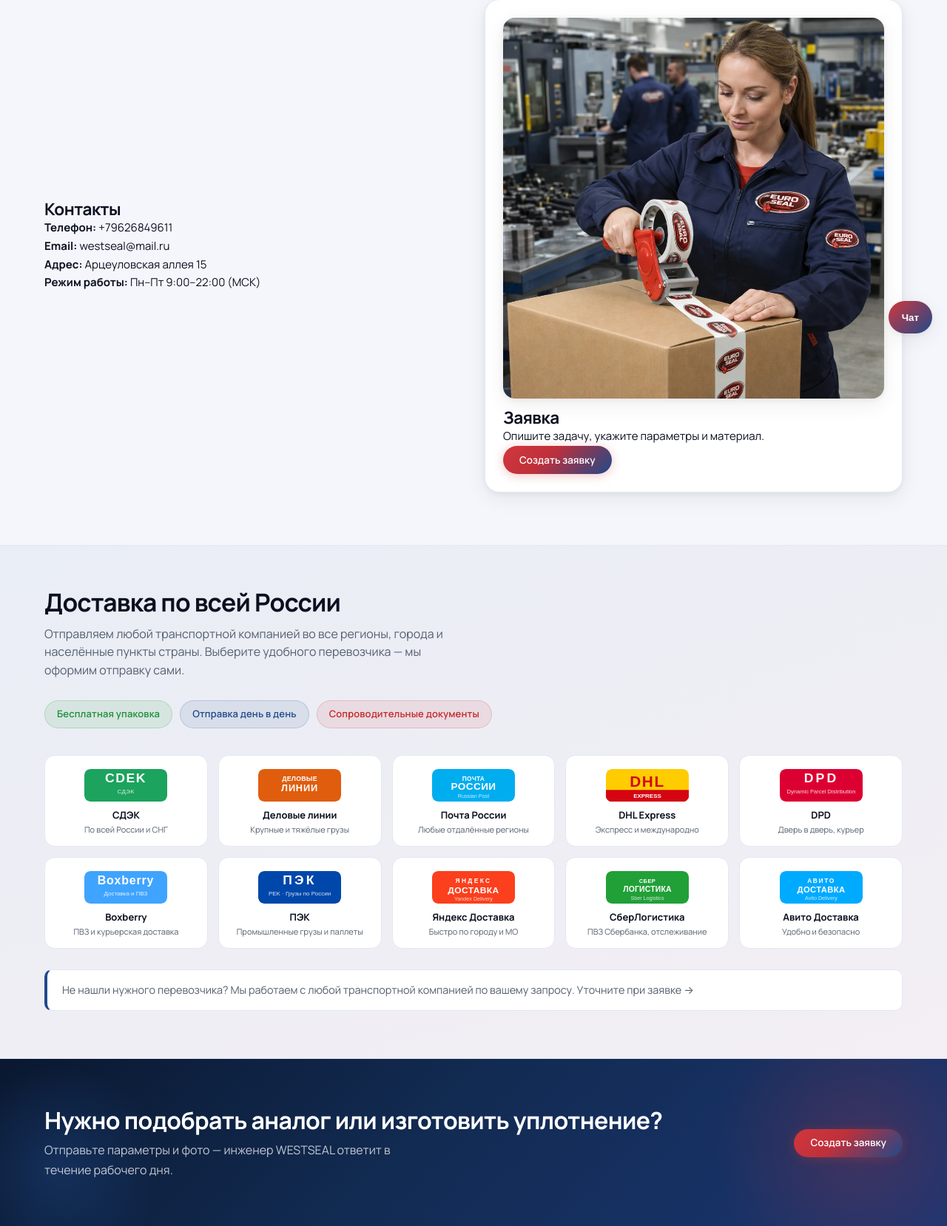
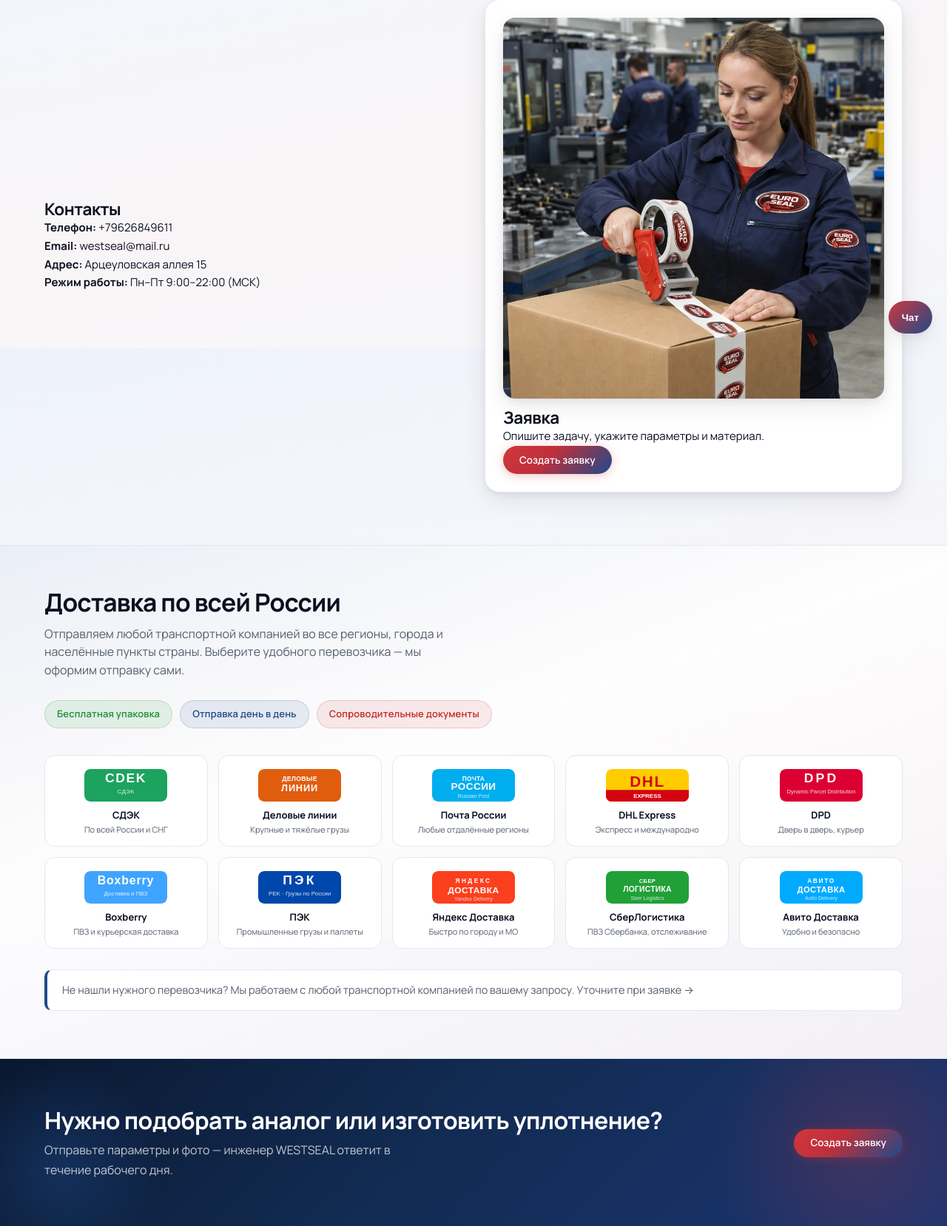
Before and after one commit to ITENCH21/westseal, a Django app: page /contacts/ in a window 1280 px wide. Shown: the part 329-1987 px from the top of the page at 74% size. Run offline with Django 5.2, Linux system fonts and the light colour scheme; data comes from the database, SQL or seed files in the repository; data that the repository does not hold is empty; parts of the project's set-up code (start-up, migrations or seed data) failed here and were passed over.

Commit message:
Add depth visual patch for site UI

```diff
--- /dev/null
+++ b/static/css/depth-patch.css
@@ -0,0 +1,225 @@
+/* ═══════════════════════════════════════════════════════════════
+   WESTSEAL — Патч: тени для объёма + градиент фона
+   Для светлой и тёмной темы
+   ═══════════════════════════════════════════════════════════════ */
+
+body:not(.theme-dark) {
+  background:
+    linear-gradient(
+      168deg,
+      #eef2fb 0%,
+      #f4f6fb 35%,
+      #f9f5f6 65%,
+      #f4f6fb 100%
+    );
+  background-attachment: fixed;
+}
+
+body.theme-dark {
+  background:
+    radial-gradient(
+      ellipse at 15% 5%,
+      rgba(31, 74, 138, 0.15) 0%,
+      transparent 50%
+    ),
+    radial-gradient(
+      ellipse at 85% 90%,
+      rgba(209, 55, 61, 0.06) 0%,
+      transparent 45%
+    ),
+    radial-gradient(
+      circle at 50% 30%,
+      #141b2c 0%,
+      #0b1120 45%,
+      #080d17 100%
+    );
+  background-attachment: fixed;
+}
+
+:root {
+  --shadow:
+    0 1px 2px rgba(11, 16, 32, 0.04),
+    0 4px 12px rgba(11, 16, 32, 0.06),
+    0 12px 32px rgba(11, 16, 32, 0.08);
+
+  --shadow-lg:
+    0 2px 4px rgba(11, 16, 32, 0.04),
+    0 8px 24px rgba(11, 16, 32, 0.08),
+    0 20px 48px rgba(11, 16, 32, 0.12);
+
+  --shadow-sm:
+    0 1px 3px rgba(11, 16, 32, 0.05),
+    0 4px 10px rgba(11, 16, 32, 0.04);
+
+  --shadow-hover:
+    0 2px 4px rgba(11, 16, 32, 0.04),
+    0 8px 20px rgba(11, 16, 32, 0.08),
+    0 16px 40px rgba(11, 16, 32, 0.10);
+}
+
+body.theme-dark {
+  --shadow:
+    0 1px 2px rgba(0, 0, 0, 0.20),
+    0 4px 14px rgba(0, 0, 0, 0.22),
+    0 12px 36px rgba(0, 0, 0, 0.18);
+
+  --shadow-lg:
+    0 2px 4px rgba(0, 0, 0, 0.18),
+    0 8px 28px rgba(0, 0, 0, 0.26),
+    0 24px 56px rgba(0, 0, 0, 0.22);
+
+  --shadow-sm:
+    0 1px 3px rgba(0, 0, 0, 0.18),
+    0 4px 12px rgba(0, 0, 0, 0.15);
+
+  --shadow-hover:
+    0 2px 4px rgba(0, 0, 0, 0.16),
+    0 8px 24px rgba(0, 0, 0, 0.24),
+    0 20px 48px rgba(0, 0, 0, 0.20),
+    0 0 0 1px rgba(43, 130, 255, 0.08);
+}
+
+.metric-card {
+  box-shadow: var(--shadow);
+  transition: transform 0.25s cubic-bezier(.4,0,.2,1),
+              box-shadow 0.25s cubic-bezier(.4,0,.2,1);
+}
+
+.metric-card:hover {
+  box-shadow: var(--shadow-hover);
+  transform: translateY(-3px);
+}
+
+body.theme-dark .metric-card {
+  border: 1px solid rgba(30, 42, 61, 0.6);
+  background:
+    linear-gradient(
+      145deg,
+      rgba(17, 26, 46, 0.95) 0%,
+      rgba(14, 21, 36, 0.90) 100%
+    );
+}
+
+.hero-card {
+  box-shadow: var(--shadow-lg);
+}
+
+body.theme-dark .hero-card {
+  box-shadow:
+    0 4px 16px rgba(0, 0, 0, 0.30),
+    0 16px 48px rgba(0, 0, 0, 0.25),
+    0 0 80px rgba(43, 130, 255, 0.04);
+}
+
+.catalog-tile {
+  box-shadow: var(--shadow);
+  transition: transform 0.22s cubic-bezier(.4,0,.2,1),
+              box-shadow 0.22s cubic-bezier(.4,0,.2,1),
+              border-color 0.22s;
+}
+
+.catalog-tile:hover {
+  box-shadow: var(--shadow-hover);
+  transform: translateY(-2px);
+  border-color: var(--red);
+}
+
+body.theme-dark .catalog-tile {
+  background:
+    linear-gradient(
+      155deg,
+      rgba(17, 26, 46, 1) 0%,
+      rgba(13, 20, 35, 1) 100%
+    );
+  border-color: rgba(30, 42, 61, 0.7);
+}
+
+body.theme-dark .catalog-tile:hover {
+  border-color: rgba(43, 130, 255, 0.4);
+  box-shadow:
+    var(--shadow-hover),
+    0 0 20px rgba(43, 130, 255, 0.06);
+}
+
+.catalog-card {
+  box-shadow: var(--shadow-sm);
+  transition: transform 0.22s cubic-bezier(.4,0,.2,1),
+              box-shadow 0.22s cubic-bezier(.4,0,.2,1),
+              border-color 0.22s;
+}
+
+.catalog-card:hover {
+  box-shadow: var(--shadow-hover);
+  transform: translateY(-2px);
+  border-color: var(--red);
+}
+
+body.theme-dark .catalog-card {
+  background:
+    linear-gradient(
+      150deg,
+      rgba(17, 26, 46, 1) 0%,
+      rgba(13, 20, 35, 1) 100%
+    );
+  border-color: rgba(30, 42, 61, 0.6);
+}
+
+body.theme-dark .catalog-card:hover {
+  border-color: rgba(43, 130, 255, 0.35);
+}
+
+.card {
+  box-shadow: var(--shadow);
+  transition: transform 0.25s cubic-bezier(.4,0,.2,1),
+              box-shadow 0.25s cubic-bezier(.4,0,.2,1);
+}
+
+.card:hover {
+  box-shadow: var(--shadow-hover);
+  transform: translateY(-3px);
+}
+
+body.theme-dark .card {
+  border: 1px solid rgba(30, 42, 61, 0.5);
+  background:
+    linear-gradient(
+      150deg,
+      rgba(17, 26, 46, 0.95) 0%,
+      rgba(14, 21, 36, 0.90) 100%
+    );
+}
+
+.process-card {
+  box-shadow:
+    0 4px 12px rgba(18, 43, 82, 0.15),
+    0 12px 36px rgba(18, 43, 82, 0.20),
+    0 24px 56px rgba(18, 43, 82, 0.12);
+}
+
+body.theme-dark .process-card {
+  box-shadow:
+    0 4px 12px rgba(0, 0, 0, 0.25),
+    0 12px 40px rgba(0, 0, 0, 0.30),
+    0 0 60px rgba(43, 130, 255, 0.06);
+}
+
+.funnel-steps {
+  box-shadow: var(--shadow-lg);
+}
+
+body.theme-dark .funnel-steps {
+  border: 1px solid rgba(30, 42, 61, 0.5);
+  box-shadow:
+    0 8px 28px rgba(0, 0, 0, 0.28),
+    0 20px 48px rgba(0, 0, 0, 0.18);
+}
+
+body:not(.theme-dark) .section.accent {
+  background:
+    linear-gradient(
+      160deg,
+      rgba(31, 74, 138, 0.04) 0%,
+      rgba(255, 255, 255, 0.85) 42%,
+      rgba(209, 55, 61, 0.03) 100%
+    );
+}
--- a/templates/base.html
+++ b/templates/base.html
@@ -107,6 +107,7 @@
     @media(max-width:760px){.global-ticker-nav{display:block;position:sticky;top:var(--site-header-h,60px);z-index:99;min-height:105px;background:var(--background);border-bottom:1px solid var(--steel)}}
   </style>
   <link rel="stylesheet" href="{% static 'css/main.css' %}">
+  <link rel="stylesheet" href="{% static 'css/depth-patch.css' %}">
   <script defer src="{% static 'js/main.js' %}"></script>
   {# Analytics deferred to reduce TBT — loads after page becomes interactive #}
   {% if yandex_metrika_id %}
```
